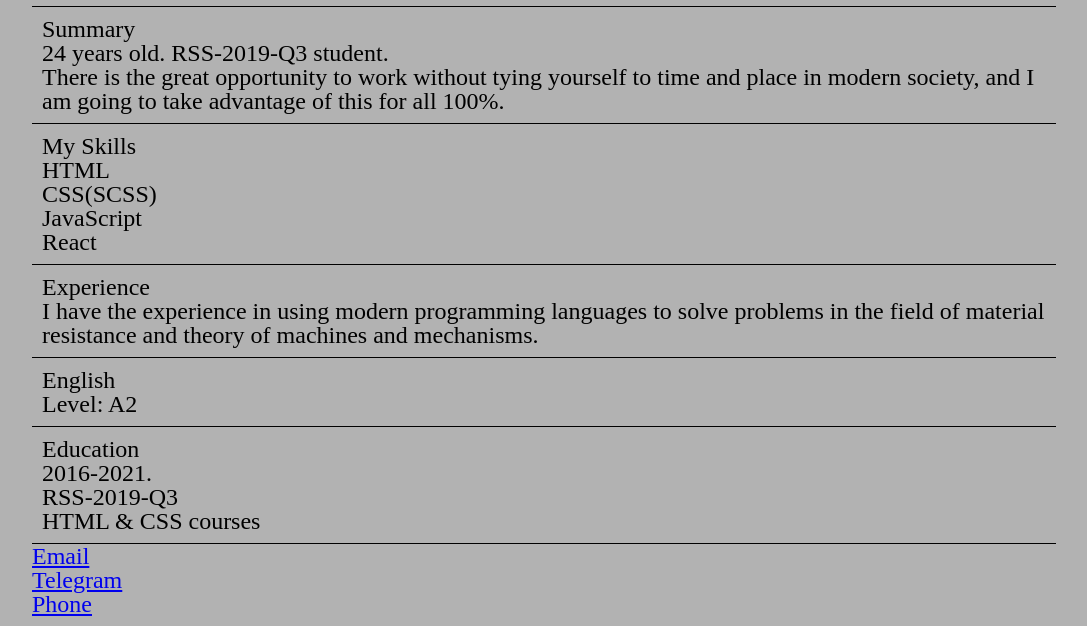
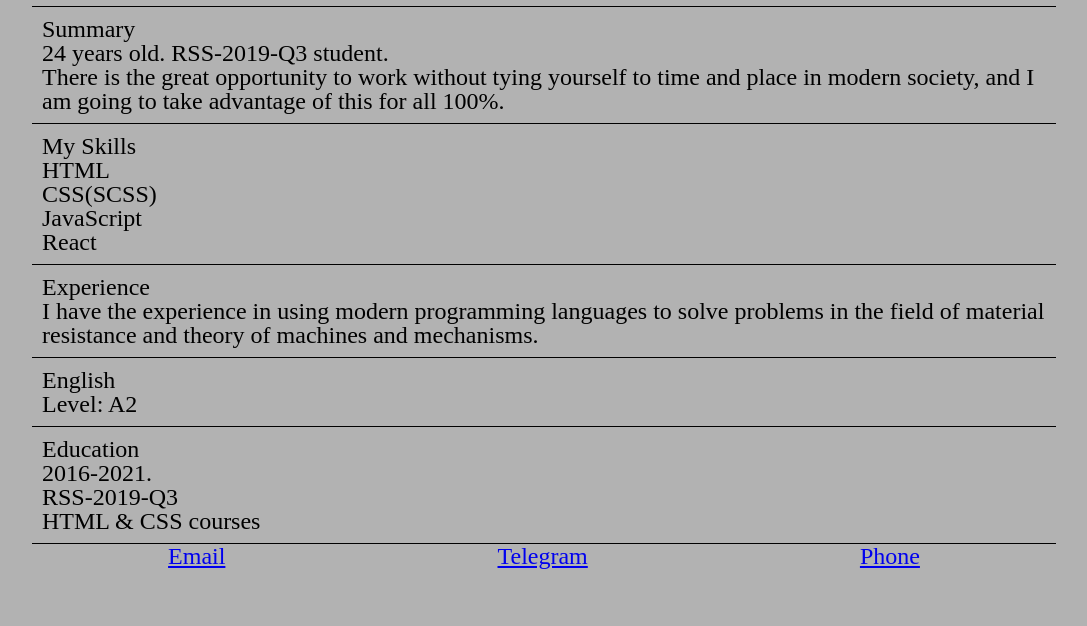
Before and after one commit to Asindeton/rsschool-cv, a plain HTML site: page index.html in a window 1280 px wide. Shown: the part 737-1363 px from the top of the page, without its empty margins (96-1183 px from the left). After the commit the page ends 1315 px from the top, so only its background shows below. Drawn offline with nearby package versions, Linux system fonts and the light colour scheme.

Commit message:
style: add style for footer

```diff
--- a/index.html
+++ b/index.html
@@ -75,7 +75,7 @@
                 </div>
             </div>
         </main>
-        <footer>
+        <footer class="footer">
             <div class="footer__item">
                 <a href="mailto:legankov95@gmail.com">Email</a>
             </div>
--- a/style.css
+++ b/style.css
@@ -28,3 +28,9 @@ img{
     border-bottom: 1px solid;
     padding: 10px;
 }
+
+.footer{
+    display: flex;
+    justify-content: space-around;
+    text-align: center;
+}
```
